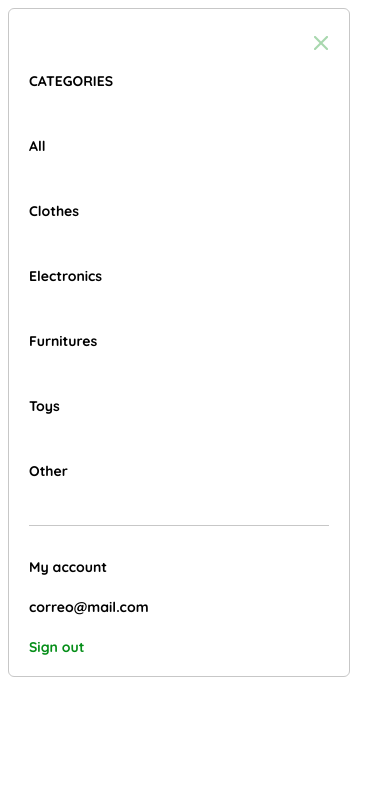
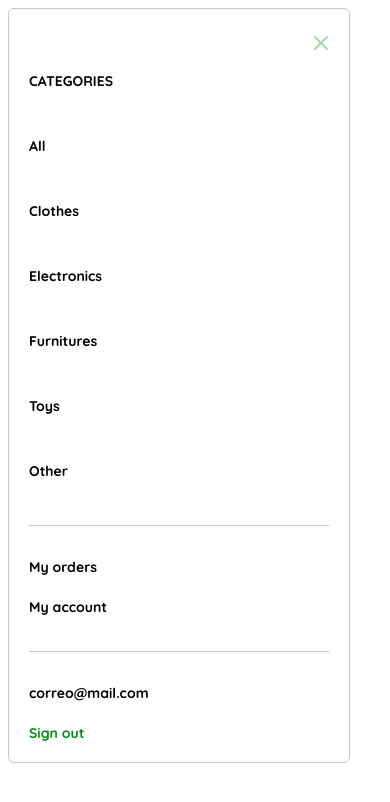
Before and after one commit to aleeplgo/yard-sale-platzi, a plain HTML site: page navMobile.html in a window 390 px wide. Drawn offline with Linux system fonts and the light colour scheme.

Commit message:
Cambios en el mobile menu

```diff
--- a/css/style.css
+++ b/css/style.css
@@ -317,6 +317,15 @@ body {
     margin-bottom: 20px;
 }
 
+.mobile-menu .ul-medium li:nth-child(1) {
+    padding-top: 30px;
+    border-top: 1px solid var(--very-light-pink);
+}
+
+.mobile-menu .ul-medium li:nth-child(2) {
+    padding-bottom: 15px;
+}
+
 .mobile-menu .ulfooter li:nth-child(1) {
     padding-top: 30px;
     border-top: 1px solid var(--very-light-pink);
--- a/navMobile.html
+++ b/navMobile.html
@@ -38,8 +38,13 @@
             <li><a href="#">Other</a></li>
         </ul>
 
+        <ul class="menu-ul ul-medium">
+            <li><a href="#">My orders</a></li>
+
+            <li><a href="#">My account</a></li>
+        </ul>
+
         <ul class="menu-ul ulfooter">
-            <li><a href="#">My account</a></li>
 
             <li><a href="#">correo@mail.com</a></li>
 
```
